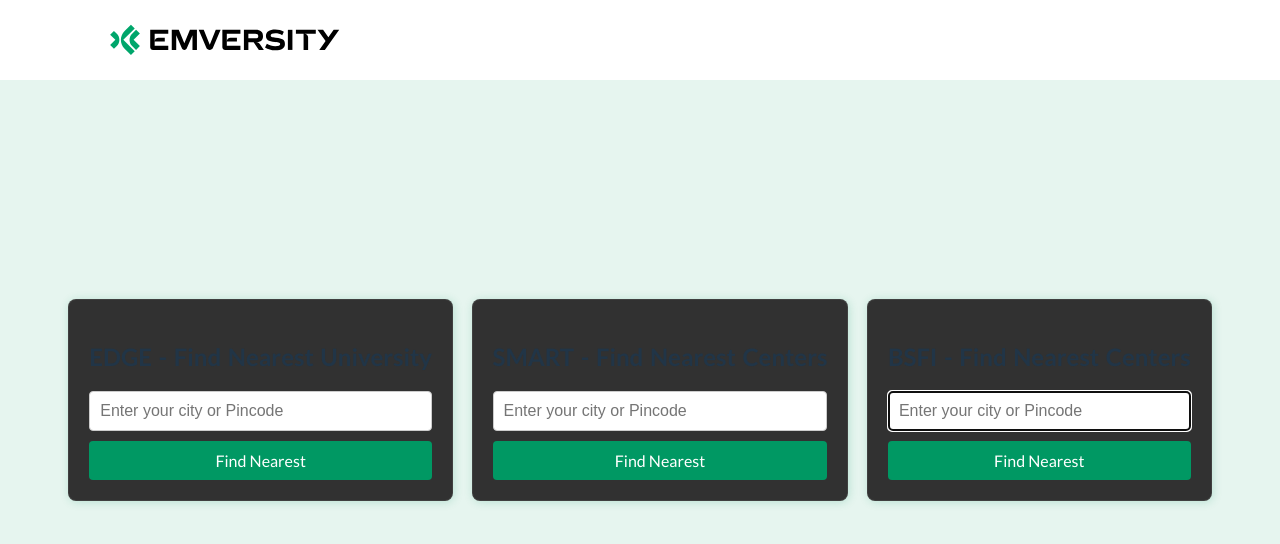
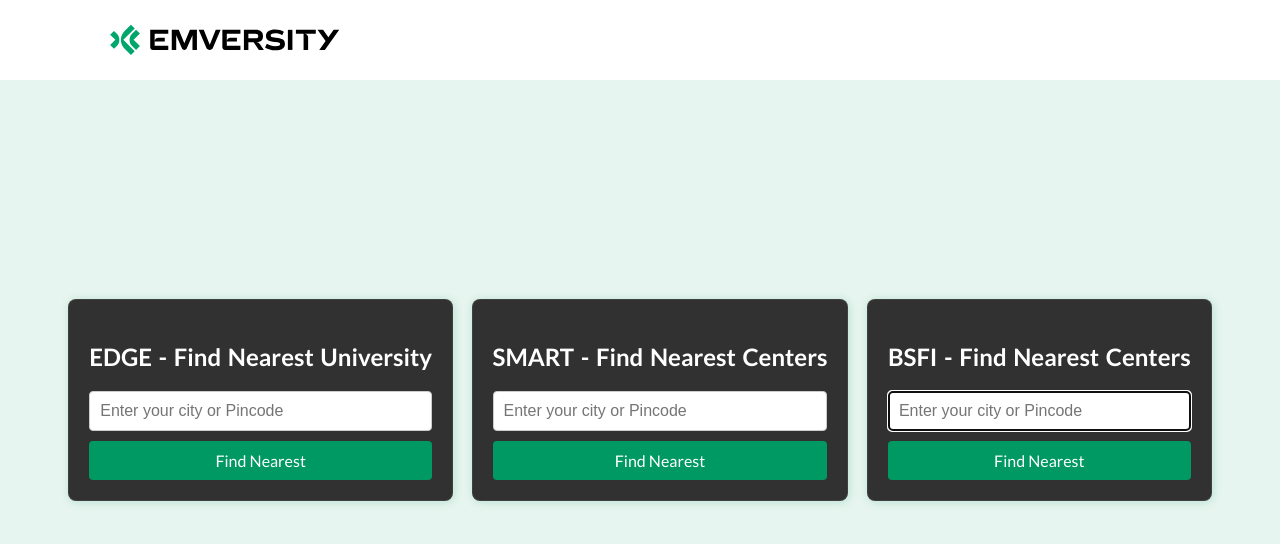
Before and after one commit to ajayghodake/NearestUniversities, a React (Vite) app: page / in a window 1280 px wide. Shown: the top 544 px of the page. Built offline with nearby package versions, Linux system fonts and the light colour scheme.

Commit message:
Color styled

```diff
--- a/src/App.css
+++ b/src/App.css
@@ -1,17 +1,16 @@
 /* App.css */
 @import url('https://fonts.googleapis.com/css2?family=Lato:ital,wght@0,100;0,300;0,400;0,700;0,900;1,100;1,300;1,400;1,700;1,900&display=swap');
 body {
-  /* font-family: Arial, sans-serif; */
   font-family: "Lato", sans-serif;
   background-color: #e6f5ef;
   /* background-color: #131314; */
+  color: white;
   margin: 0;
   padding: 0;
   display: flex;
   justify-content: center;
   align-items: center;
   word-spacing: 2px;
-  /* letter-spacing: 1px; */
 }
 
 .container-wrapper {
@@ -25,6 +24,7 @@
 .container {
   /* background: rgb(33, 33, 33); */
   background: rgb(49, 49, 49);
+  color: white;
   max-width: 500px;
   /* max-height: 500px; */
   margin: 40px auto;
@@ -80,6 +80,7 @@
 }
 
 .university-list {
+  color: white;
   padding-left: 20px;
   list-style-type: decimal;
 }
```
